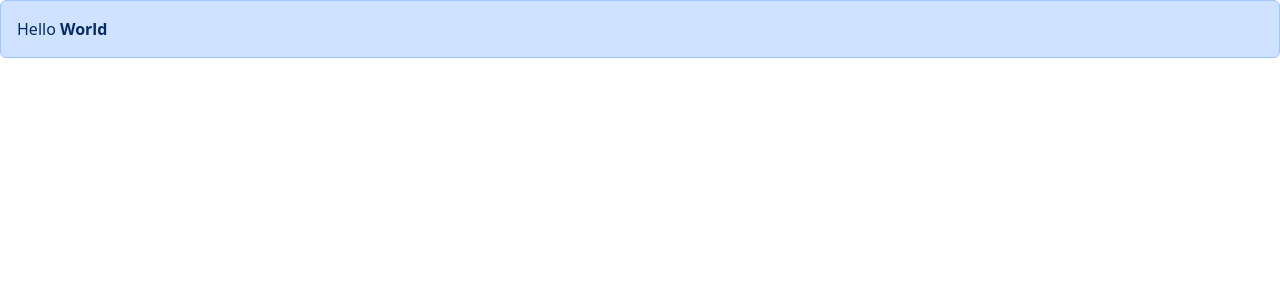
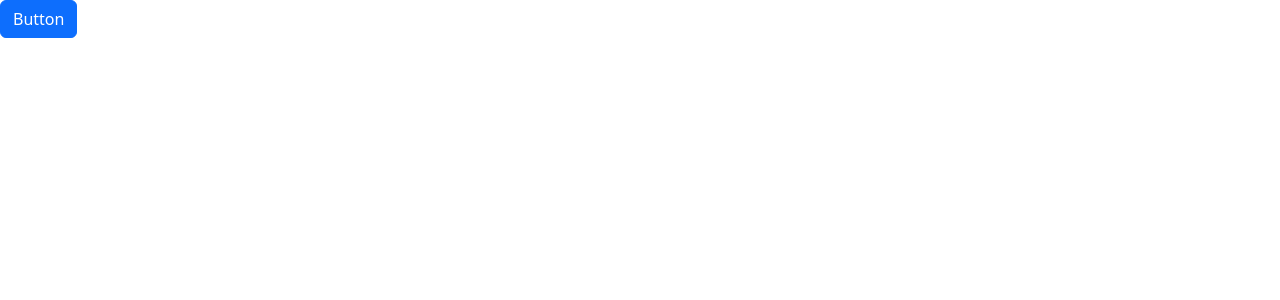
Before and after one commit to behnamac/Mosh, a React (Vite) app: page / in a window 1280 px wide. Shown: the top 300 px of the page. Built offline with nearby package versions, Linux system fonts and the light colour scheme.

Commit message:
set Alarm and button for the App

```diff
--- a/src/App.tsx
+++ b/src/App.tsx
@@ -1,11 +1,25 @@
 import Alert from "./Component/Alert";
+import Button from "./Component/Button";
+import { useState } from "react";
 
 const App = () => {
+  const BtnText = "Button";
+  const [alertVisible, setAlertVisible] = useState(false);
+  const OnClick = () => {
+    !alertVisible && setAlertVisible(true);
+  };
+  const OnClose = () => {
+    setAlertVisible(false);
+  };
+
   return (
     <>
-      <Alert>
-        Hello <strong>World</strong>
-      </Alert>
+      {alertVisible && (
+        <Alert onClose={OnClose}>This is a warning</Alert>
+      )}
+      <Button color="primary" onClicked={OnClick}>
+        {BtnText}
+      </Button>
     </>
   );
 };
--- a/src/Component/Alert.tsx
+++ b/src/Component/Alert.tsx
@@ -2,12 +2,20 @@ import { ReactNode } from "react";
 
 interface prop {
   children: ReactNode;
+  onClose: () => void;
 }
 
-const Alert = ({ children }: prop) => {
+const Alert = ({ children, onClose }: prop) => {
   return (
-    <div className="alert alert-primary" role="alert">
+    <div className="alert alert-warning alert-dismissible " role="alert">
       {children}
+      <button
+        type="button"
+        className="btn-close"
+        data-bs-dismiss="alert"
+        aria-label="Close"
+        onClick={onClose}
+      ></button>
     </div>
   );
 };
--- /dev/null
+++ b/src/Component/Button.tsx
@@ -0,0 +1,17 @@
+import { ReactNode } from "react";
+
+interface prop {
+  children: ReactNode;
+  onClicked: () => void;
+  color?: "primary" | "secondary" | "danger";
+}
+
+const Button = ({ children, onClicked, color = "secondary" }: prop) => {
+  return (
+    <button type="button" className={"btn btn-" + color} onClick={onClicked}>
+      {children}
+    </button>
+  );
+};
+
+export default Button;
```
